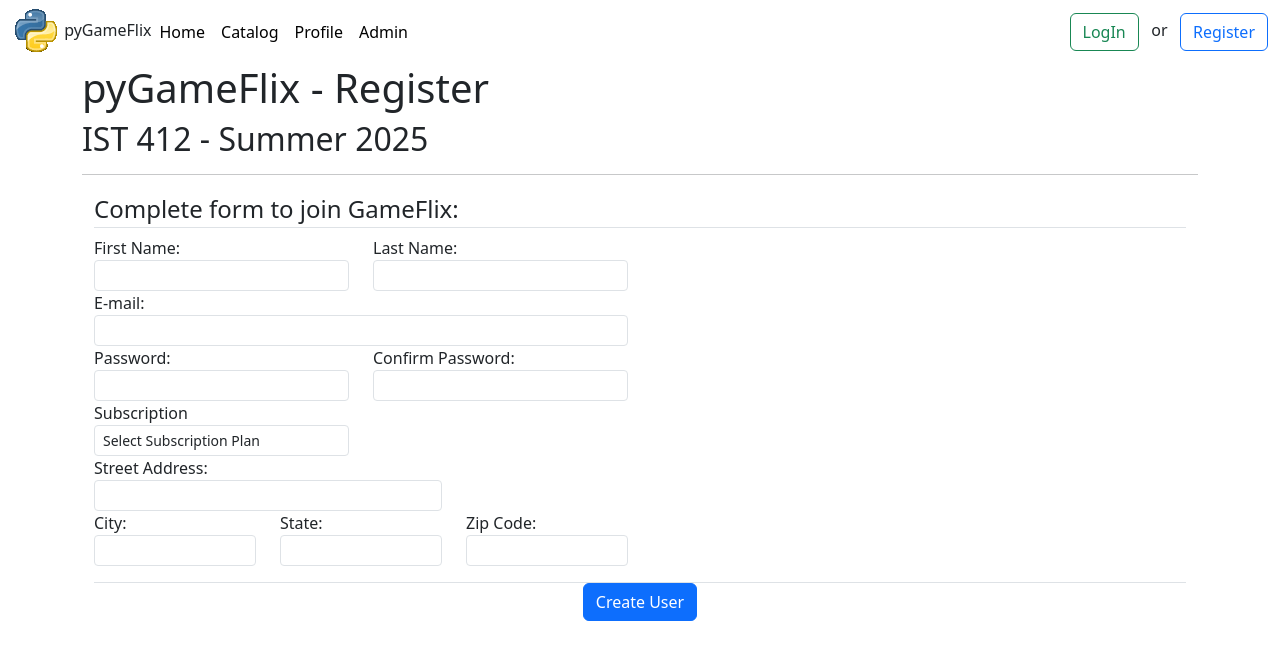
After one commit to sirtuxalot/pyGameFlix, a Flask app: page /access/register in a window 1280 px wide. The commit adds this page. Shown: the top 660 px of the page. Run offline with Flask 3, Linux system fonts and the light colour scheme; some libraries are stand-ins or nearby versions.

Commit message:
Add access templates and update navbar links for login, logout, and register endpoints (#6)

```diff
--- /dev/null
+++ b/templates/access/register.html
@@ -0,0 +1,112 @@
+{% extends "base.html" %}
+{% block body_content %}
+  <div class="container">
+    <h1>pyGameFlix - Register</h1>
+    <h2>IST 412 - Summer 2025</h2>
+    <hr>
+    <div class="container">
+      <form method="POST">
+        {{form.hidden_tag()}}
+        <fieldset class="form-group">
+          <legend class="border-bottom md-4">Complete form to join GameFlix:</legend>
+
+          <div class="row">
+            <div class="form-group col-md-3" id="first_name">
+              {{ form.first_name.label(class="form-control-label") }} {% if form.first_name.errors %} {{ form.first_name(class="form-control form-control-sm is-invalid") }}
+                <div class="invalid-feedback">
+                  {% for error in form.first_name.errors %} <span>{{ error }}</span> {% endfor %}
+                </div>
+              {% else %} {{ form.first_name(class="form-control form-control-sm") }} {% endif %}
+            </div>
+            <div class="form-group col-md-3" id="last_name">
+              {{ form.last_name.label(class="form-control-label") }} {% if form.last_name.errors %} {{ form.last_name(class="form-control form-control-sm is-invalid") }}
+              <div class="invalid-feedback">
+                {% for error in form.last_name.errors %} <span>{{ error }}</span> {% endfor %}
+              </div>
+              {% else %} {{ form.last_name(class="form-control form-control-sm") }} {% endif %}
+            </div>
+          </div>
+
+          <div class="row">
+            <div class="form-group col-md-6" id="email">
+              {{ form.email.label(class="form-control-label") }} {% if form.email.errors %} {{ form.email(class="form-control form-control-sm is-invalid") }}
+                <div class="invalid-feedback">
+                  {% for error in form.email.errors %} <span>{{ error }}</span> {% endfor %}
+                </div>
+              {% else %} {{ form.email(class="form-control form-control-sm") }} {% endif %}
+            </div>
+          </div>
+
+          <div class="row">
+            <div class="form-group col-md-3" id="password">
+              {{ form.password.label(class="form-control-label") }} {% if form.password.errors %} {{ form.password(class="form-control form-control-sm is-invalid") }}
+                <div class="invalid-feedback">
+                  {% for error in form.password.errors %} <span>{{ error }}</span> {% endfor %}
+                </div>
+              {% else %} {{ form.password(class="form-control form-control-sm") }} {% endif %}
+            </div>
+            <div class="form-group col-md-3" id="confirm_password">
+              {{ form.confirm_password.label(class="form-control-label") }} {% if form.confirm_password.errors %} {{ form.confirm_password(class="form-control form-control-sm is-invalid") }}
+              <div class="invalid-feedback">
+                {% for error in form.confirm_password.errors %} <span>{{ error }}</span> {% endfor %}
+              </div>
+              {% else %} {{ form.confirm_password(class="form-control form-control-sm") }} {% endif %}
+            </div>
+          </div>
+
+          <div class="row">
+            <div class="form-group col-md-3" id="network_node">
+              {{ form.subscription.label(class="form-control-label") }}
+              {% if default_subscription == 1 %}
+                {% set z = form.subscription.process_data(0) %}
+              {% else %}
+                {% set z = form.subscription.process_data(subscription) %}
+              {% endif %}
+              {{ form.subscription(class="form-control form-control-sm") }}
+            </div>
+          </div>
+
+          <div class="row">
+            <div class="form-group col-md-4" id="address">
+              {{ form.address.label(class="form-control-label") }} {% if form.address.errors %} {{ form.address(class="form-control form-control-sm is-invalid") }}
+                <div class="invalid-feedback">
+                  {% for error in form.address.errors %} <span>{{ error }}</span> {% endfor %}
+                </div>
+              {% else %} {{ form.address(class="form-control form-control-sm") }} {% endif %}
+            </div>
+          </div>
+          <div class="row">
+            <div class="form-group col-md-2" id="city">
+              {{ form.city.label(class="form-control-label") }} {% if form.city.errors %} {{ form.city(class="form-control form-control-sm is-invalid") }}
+              <div class="invalid-feedback">
+                {% for error in form.city.errors %} <span>{{ error }}</span> {% endfor %}
+              </div>
+              {% else %} {{ form.city(class="form-control form-control-sm") }} {% endif %}
+            </div>
+            <div class="form-group col-md-2" id="state">
+              {{ form.state.label(class="form-control-label") }} {% if form.state.errors %} {{ form.state(class="form-control form-control-sm is-invalid") }}
+              <div class="invalid-feedback">
+                {% for error in form.state.errors %} <span>{{ error }}</span> {% endfor %}
+              </div>
+              {% else %} {{ form.state(class="form-control form-control-sm") }} {% endif %}
+            </div>
+            <div class="form-group col-md-2" id="zip_code">
+              {{ form.zip_code.label(class="form-control-label") }} {% if form.zip_code.errors %} {{ form.zip_code(class="form-control form-control-sm is-invalid") }}
+              <div class="invalid-feedback">
+                {% for error in form.zip_code.errors %} <span>{{ error }}</span> {% endfor %}
+              </div>
+              {% else %} {{ form.zip_code(class="form-control form-control-sm") }} {% endif %}
+            </div>
+          </div>
+          <p>
+          <center>
+            <div class="form-group border-top" id="submit-btn">
+              {{ form.submit(class="btn btn-primary") }}
+            </div>
+          </center>
+
+        </fieldset>
+      </form>
+    </div>
+  </div>
+{%endblock%}
--- a/templates/navbar.html
+++ b/templates/navbar.html
@@ -41,11 +41,11 @@
           <button class="btn btn-outline-success" type="submit">Search</button>
         </form> -->
 
-        <form method="POST" action="{{ url_for('logout') }}">
+        <form method="POST">
           {% if false %}
-            <a href="{{ url_for('logout') }}"><button class="btn btn-outline-danger" type="button">LogOut</button></a>
+            <a href="{{ url_for('access.logout') }}"><button class="btn btn-outline-danger" type="button">LogOut</button></a>
           {% else %}
-            <a href="{{ url_for('login') }}"><button class="btn btn-outline-success" type="button">LogIn</button></a> or <a href="{{ url_for('register') }}"><button class="btn btn-outline-primary" type="button">Register</button></a>
+            <a href="{{ url_for('access.login') }}"><button class="btn btn-outline-success" type="button">LogIn</button></a> &nbsp; or &nbsp; <a href="{{ url_for('access.register') }}"><button class="btn btn-outline-primary" type="button">Register</button></a>
           {% endif %}
         </form>
       </div>
```
Also changed, not shown: templates/access/login.html (added, +43 -0 lines).
